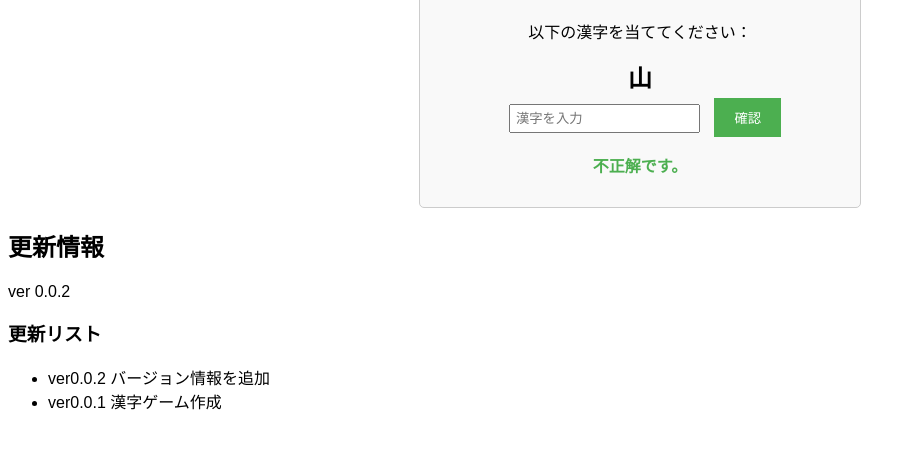
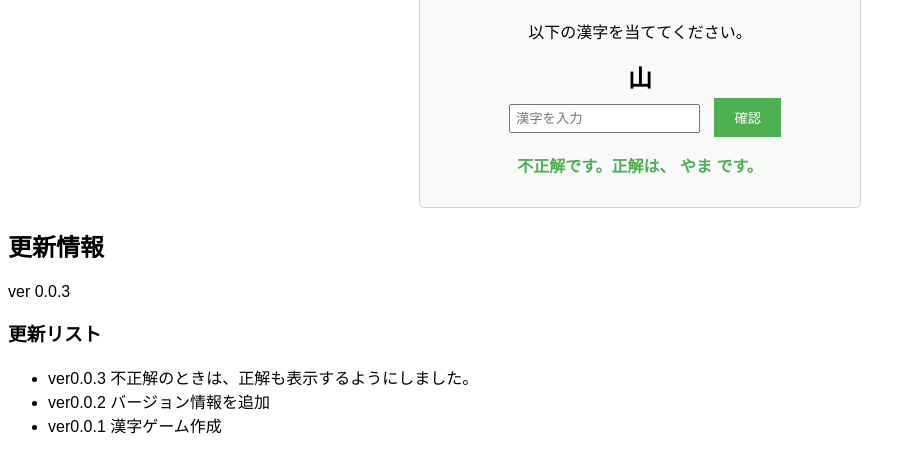
Before and after one commit to hukusann/kanji_game, a plain HTML site: page index.html in a window 1280 px wide. Both pictures are taken after a click on the button "確認". Shown: the part 99-572 px from the top of the page, without its empty margins (0-916 px from the left). Drawn offline with Linux system fonts and the light colour scheme.

Commit message:
Add files via upload

```diff
--- a/index.html
+++ b/index.html
@@ -2,13 +2,13 @@
 <html>
 <head>
     <meta charset="UTF-8">
-    <title>漢字当てゲーム ver 0.0.1</title>
+    <title>漢字当てゲーム</title>
     <link rel="stylesheet" type="text/css" href="style.css">
 </head>
 <body>
     <div class="container">
         <h1>漢字当てゲーム</h1>
-        <p>以下の漢字を当ててください：</p>
+        <p>以下の漢字を当ててください。</p>
         <div id="word-container">
             <span id="target-word"></span>
         </div>
@@ -18,9 +18,10 @@
     </div>
     <div class="updates">
         <h2>更新情報</h2>
-        <p>ver 0.0.2</p>
+        <p>ver 0.0.3</p>
         <h3>更新リスト</h3>
         <ul>
+            <li>ver0.0.3 不正解のときは、正解も表示するようにしました。</li>
             <li>ver0.0.2 バージョン情報を追加</li>
             <li>ver0.0.1 漢字ゲーム作成</li>
         </ul>
--- a/script.js
+++ b/script.js
@@ -46,6 +46,6 @@ checkButton.addEventListener("click", () => {
             }
         }, 2000); // 2秒後に次の問題に進む
     } else {
-        resultMessage.textContent = "不正解です。";
+        resultMessage.textContent = `不正解です。正解は、 ${correctAnswer} です。`;
     }
-});
+})
```
